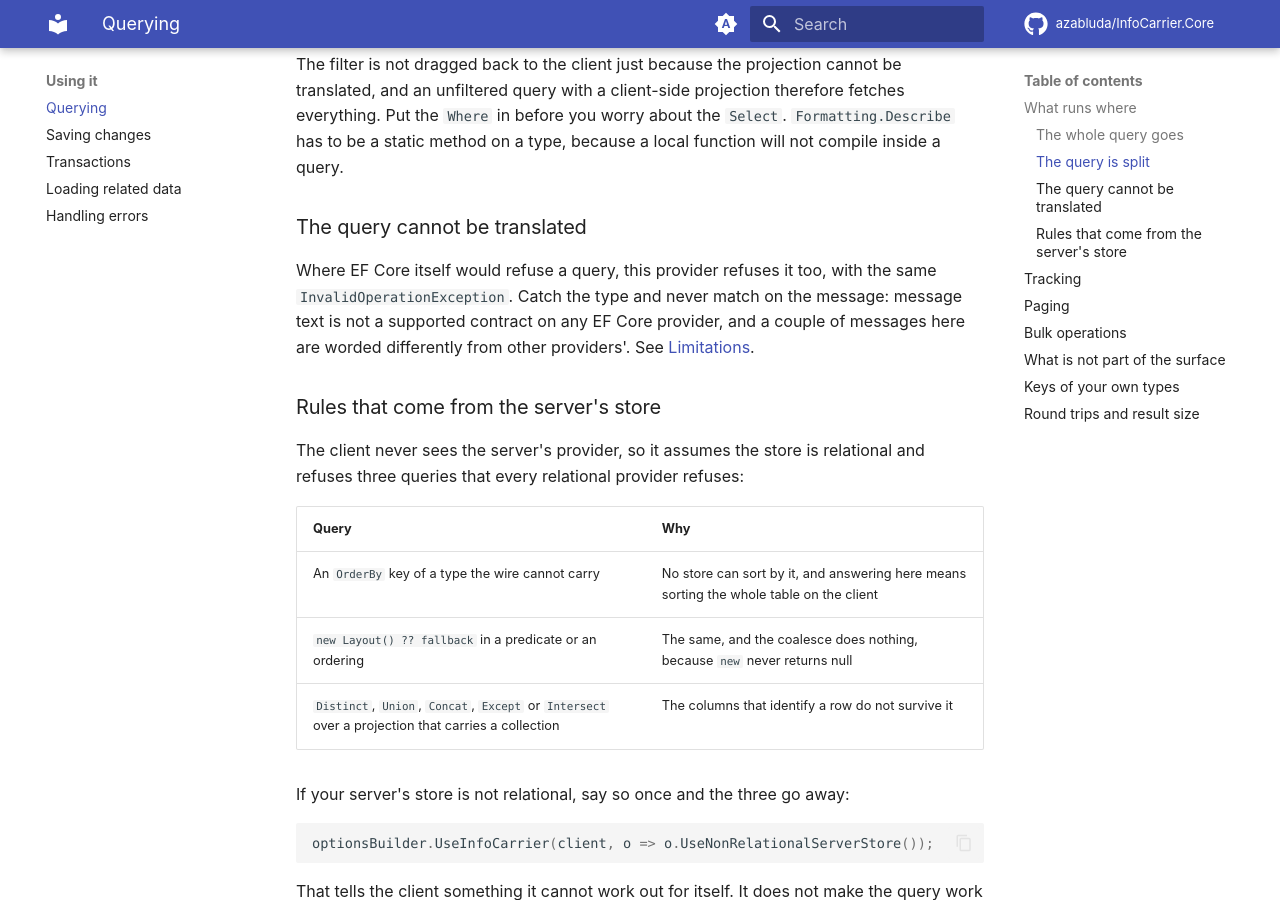
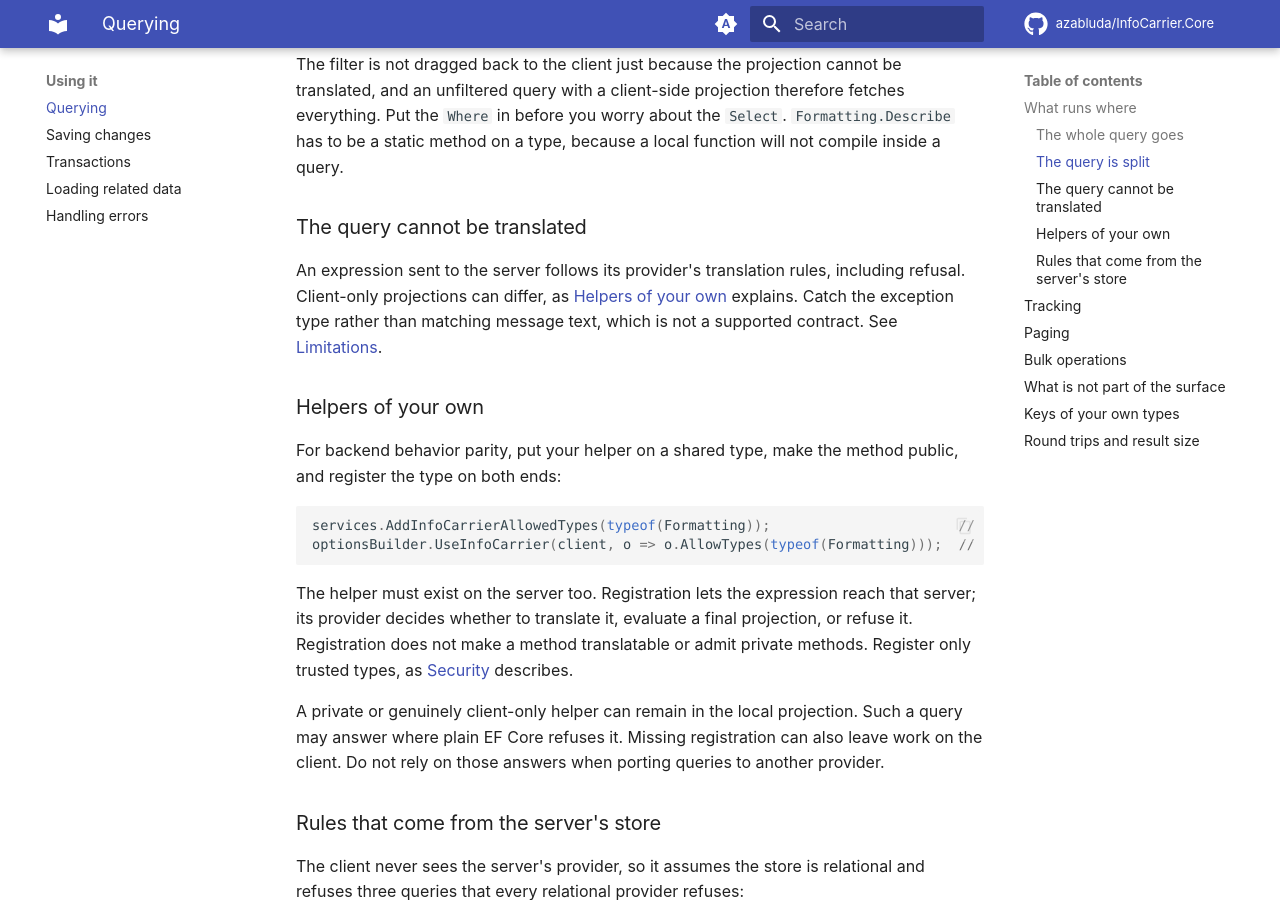
Before and after one commit to azabluda/InfoCarrier.Core, an MkDocs documentation site: the page built from website/docs/guide/querying.md, in a window 1280 px wide and 900 px high, scrolled down 1183 px. Built offline with MkDocs 1.6.1 and Material for MkDocs 9.7.7, drawn with Linux system fonts in a browser that asks for light colours; comment, search, counter and statistics services are not loaded.

Commit message:
Step H48: Document shared-helper parity (fixed 0 slow-reds; attributed 0; 0 remaining)
Explain public shared helpers, registration on both ends, backend translation decisions, and private/client-only projection differences. Qualify the blanket refusal claim and link the limitations examples. Adjust the querying budget for the required facts. No product or test behavior changes.

Humanizer review, file hygiene, strict MkDocs build, all document links, and consumer word budgets pass. The published site is unchanged; deployment remains explicit.

````diff
--- a/website/docs/guide/querying.md
+++ b/website/docs/guide/querying.md
@@ -59,10 +59,29 @@ because a local function will not compile inside a query.
 
 ### The query cannot be translated
 
-Where EF Core itself would refuse a query, this provider refuses it too, with the same
-`InvalidOperationException`. Catch the type and never match on the message: message text is not a
-supported contract on any EF Core provider, and a couple of messages here are worded differently
-from other providers'. See [Limitations](../limitations.md).
+An expression sent to the server follows its provider's translation rules, including refusal.
+Client-only projections can differ, as [Helpers of your own](#helpers-of-your-own) explains.
+Catch the exception type rather than matching message text, which is not a supported contract.
+See [Limitations](../limitations.md).
+
+### Helpers of your own
+
+For backend behavior parity, put your helper on a shared type, make the method public, and register
+the type on both ends:
+
+```csharp
+services.AddInfoCarrierAllowedTypes(typeof(Formatting));                       // server
+optionsBuilder.UseInfoCarrier(client, o => o.AllowTypes(typeof(Formatting)));  // client
+```
+
+The helper must exist on the server too. Registration lets the expression reach that server;
+its provider decides whether to translate it, evaluate a final projection, or refuse it.
+Registration does not make a method translatable or admit private methods. Register only trusted
+types, as [Security](../security.md) describes.
+
+A private or genuinely client-only helper can remain in the local projection. Such a query may
+answer where plain EF Core refuses it. Missing registration can also leave work on the client.
+Do not rely on those answers when porting queries to another provider.
 
 ### Rules that come from the server's store
 
````
Also changed, not shown: docs/doc-style.md (+1 -0 lines), docs/plans/v10/implementation-plan.md (+10 -0 lines), website/docs/limitations.md (+10 -2 lines), 1 other file.
